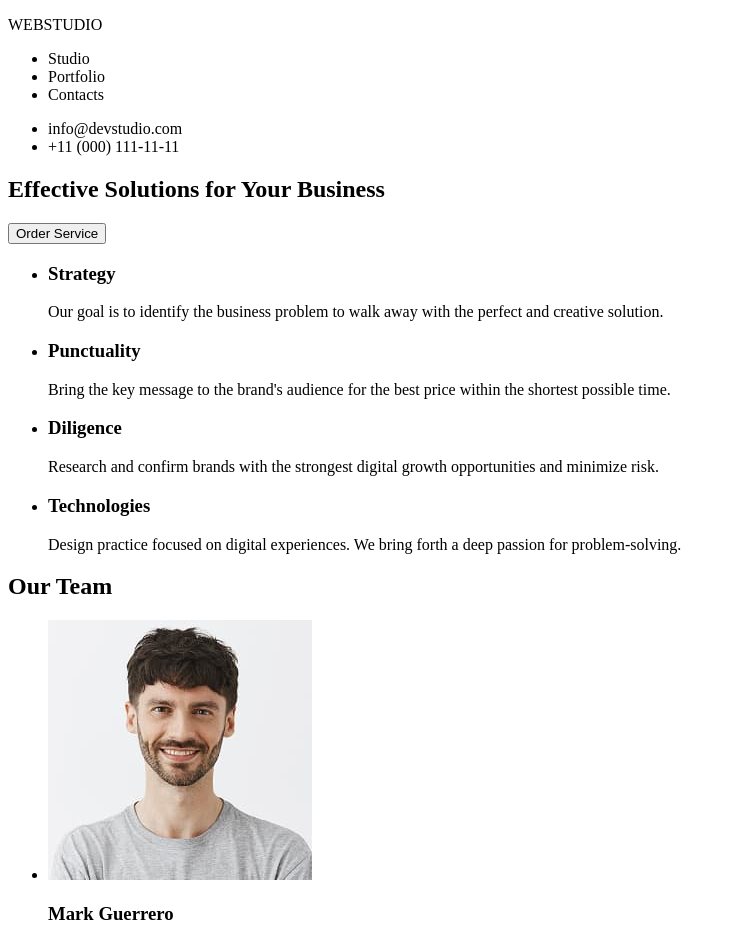
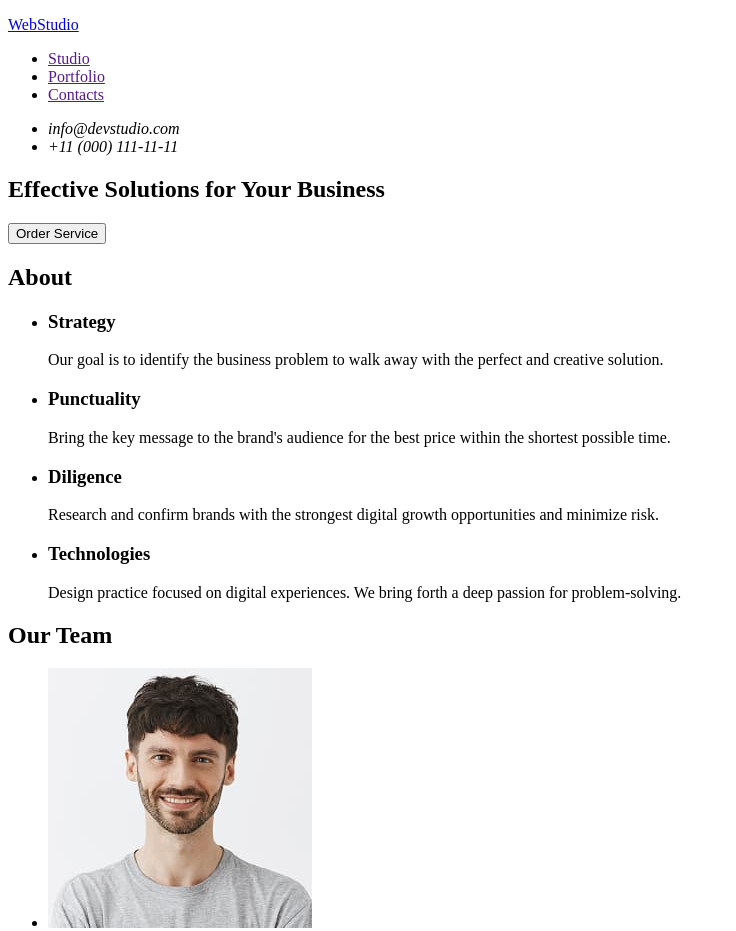
Before and after one commit to koselevn/goit-markup-hw-01, a plain HTML site: page index.html in a window 1280 px wide. Shown: the top 931 px of the page, without its empty margins (0-736 px from the left). Drawn offline with Linux system fonts and the light colour scheme.

Commit message:
modified index.html 2

```diff
--- a/index.html
+++ b/index.html
@@ -8,21 +8,21 @@
 <body>
     <header>
         <nav>
-            <a>
-                <p>WEB<span>STUDIO</span></p>
+            <a  href=”./index.html>
+                <p>WebStudio</p>
             </a>
             <ul>
-                <li>Studio</li>
-                <li>Portfolio</li>
-                <li>Contacts</li>
+                <li><a href="">Studio</a></li>
+                <li><a href="">Portfolio</a></li>
+                <li><a href="">Contacts</a></li>
             </ul>
         </nav>
-        <div>
+        <address>
             <ul>
-                <li>info@devstudio.com</li>
-                <li>+11 (000) 111-11-11</li>
+                <li><a href="mailto:info@devstudio.com"></a>info@devstudio.com</li>
+                <li><a href="tel:+110001111111"></a>+11 (000) 111-11-11</li>
             </ul>
-        </div>
+        </address>
     </header>
     <main>
         <!--title section-->
@@ -32,6 +32,7 @@
         </section>
         <!-- about -->
         <section>
+            <h2>About</h2>
             <ul>
                 <li>
                     <h3>Strategy</h3>
@@ -54,7 +55,6 @@
         </section>
         <!-- team -->
         <section>
-            <div>
                 <h2>Our Team</h2>
                 <ul>
                     <li>
@@ -78,16 +78,13 @@
                         <p>UI Designer</p>
                     </li>
                 </ul>
-            </div>
         </section>
     </main>
     <footer>
-        <div>
-            <a>
-                <p>WEB<span>STUDIO</span></p>
-            </a>
-            <p>Increase the flow of customers and sales for your business with digital marketing & growth solutions.</p>
-        </div>
+        <a href="./index.html">
+            <p>WebStudio></p>
+        </a>
+        <p>Increase the flow of customers and sales for your business with digital marketing & growth solutions.</p>
     </footer>
 </body>
 </html>
```
